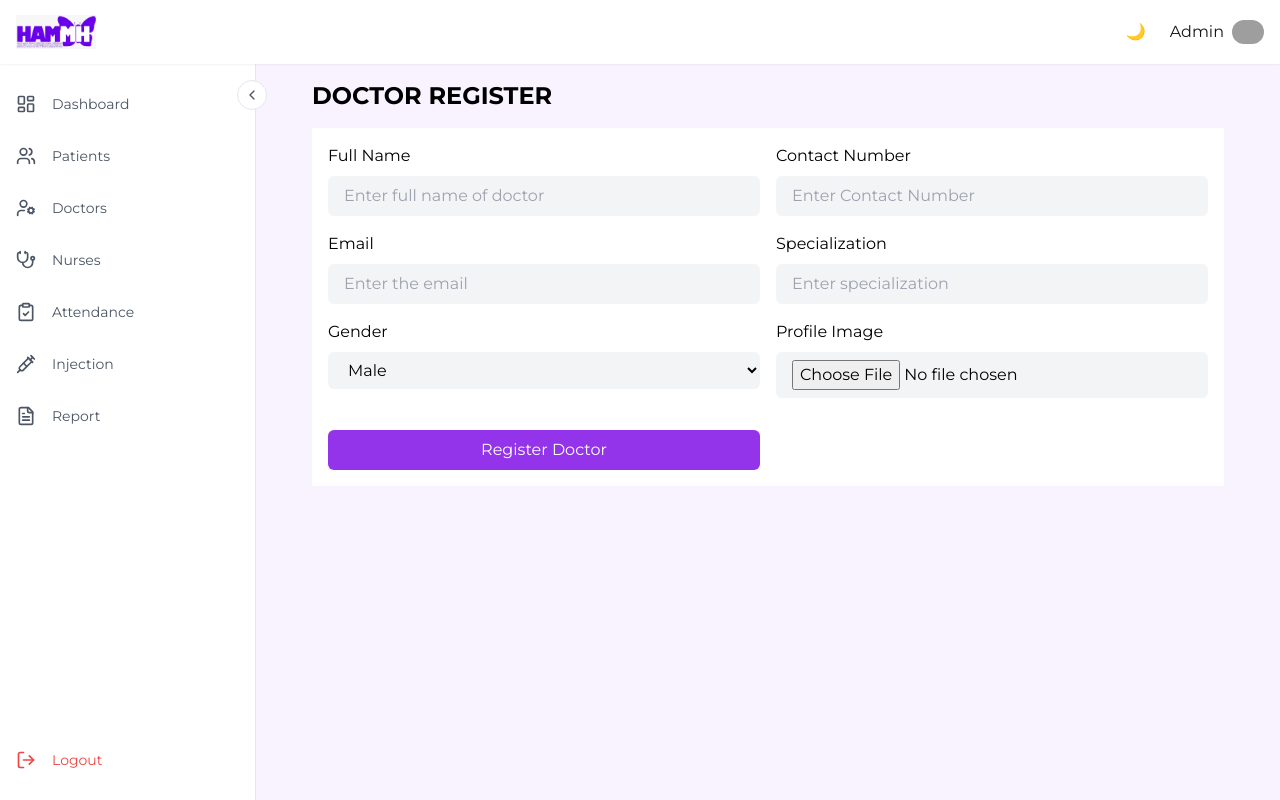
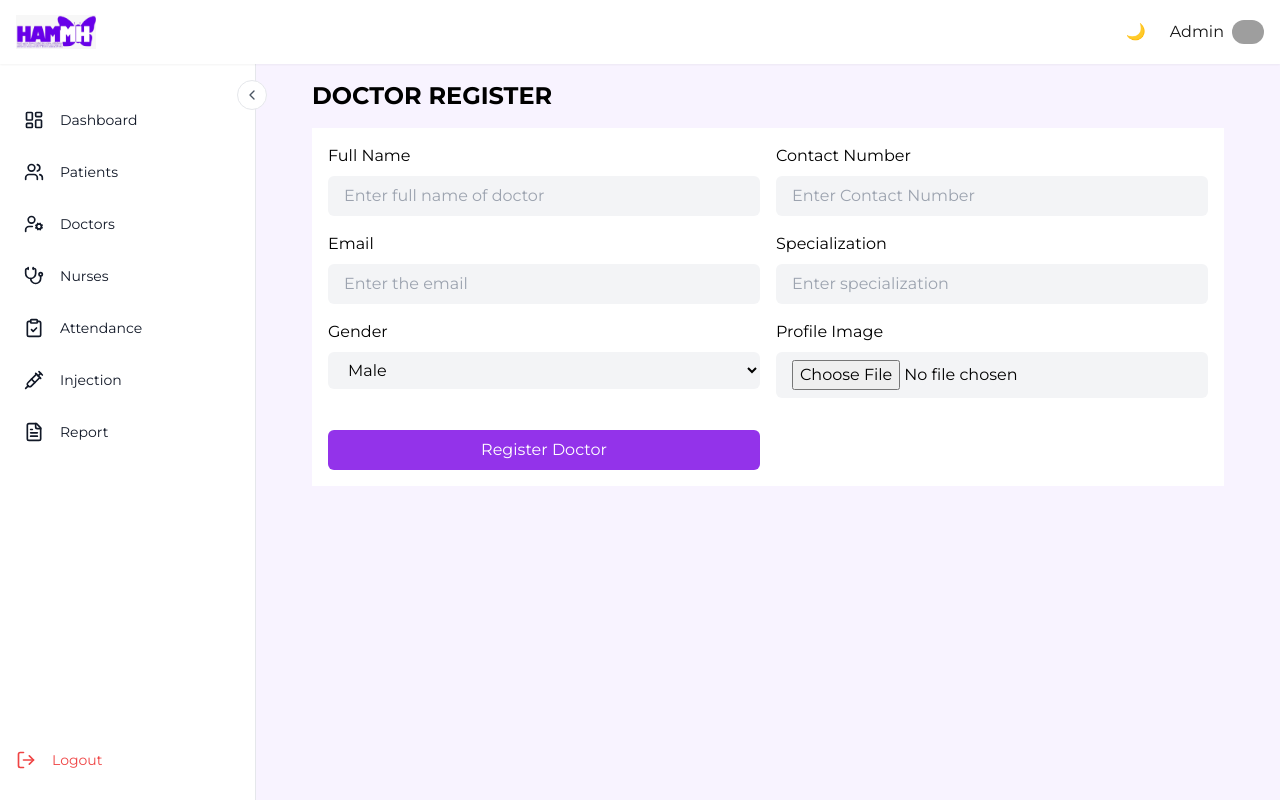
Before and after one commit to Rdilshan/HAMMH, a Next.js app: page /dashboard/doctors/Doctors_Register in a window 1280 px wide. Built offline with nearby package versions, Linux system fonts and the light colour scheme; grey boxes are pictures that could not be loaded.

Commit message:
side bar fix

```diff
--- a/src/components/Sidebar.tsx
+++ b/src/components/Sidebar.tsx
@@ -58,7 +58,7 @@ export default function Sidebar() {
 
       {/* Navigation Menu */}
       <nav className="py-4 flex flex-col h-[calc(100vh-4rem)]">
-        <div className="flex-1 space-y-1">
+        <div className="flex-1 space-y-1 py-4">
           {menuItems.map((item) => {
             const isActive = pathname === item.path
             const Icon = item.icon
@@ -68,8 +68,8 @@ export default function Sidebar() {
                 key={item.path}
                 href={item.path}
                 className={`
-                  flex items-center h-12 px-4 relative group
-                  ${isActive ? 'text-purple-600 bg-purple-50' : 'text-gray-600 hover:bg-gray-50'}
+                  flex items-center h-12 px-4 relative group mx-2 rounded-lg
+                  ${isActive ? 'text-white bg-[#6800E9] font-medium' : 'text-gray-900 hover:bg-gray-50 font-medium'}
                 `}
               >
                 <Icon className="h-5 w-5 min-w-[20px]" />
```
